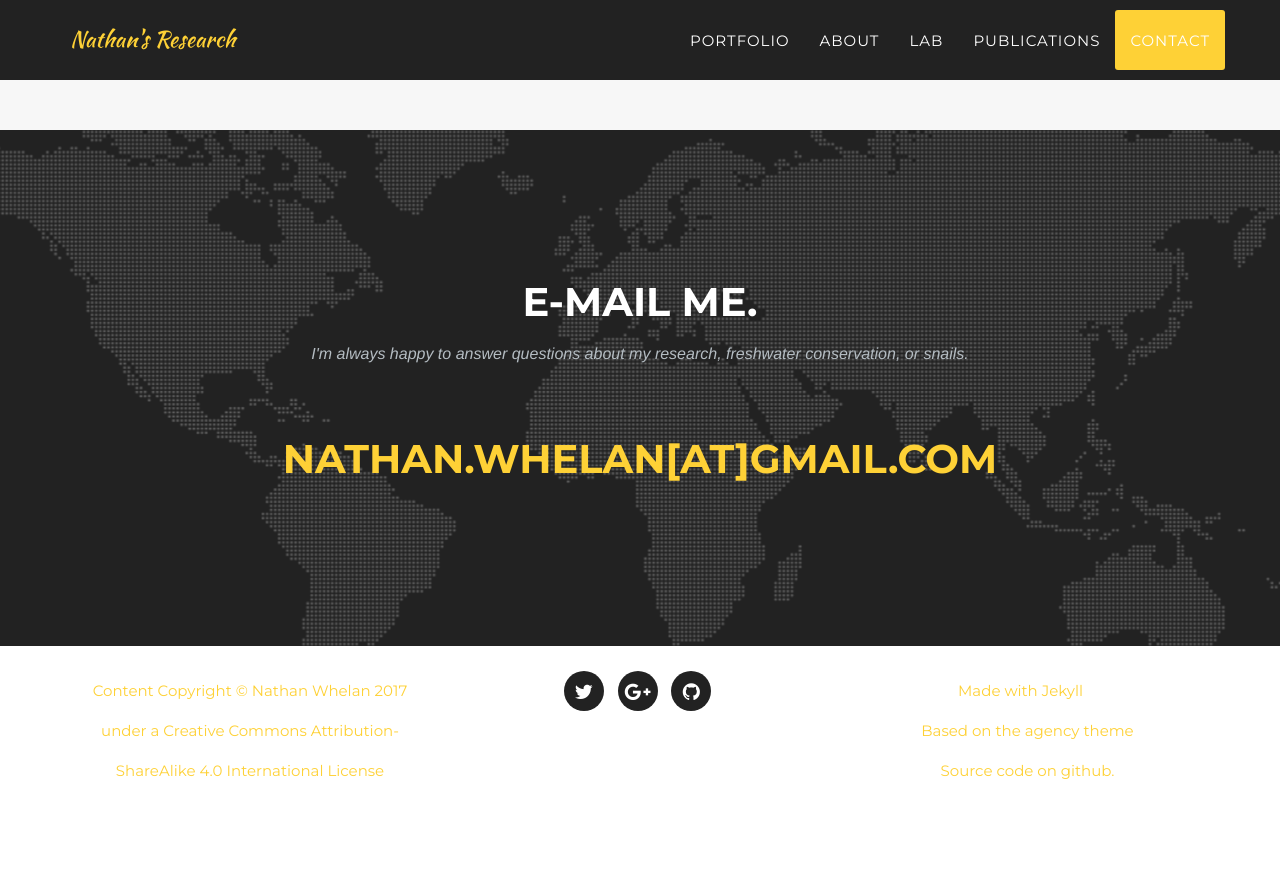
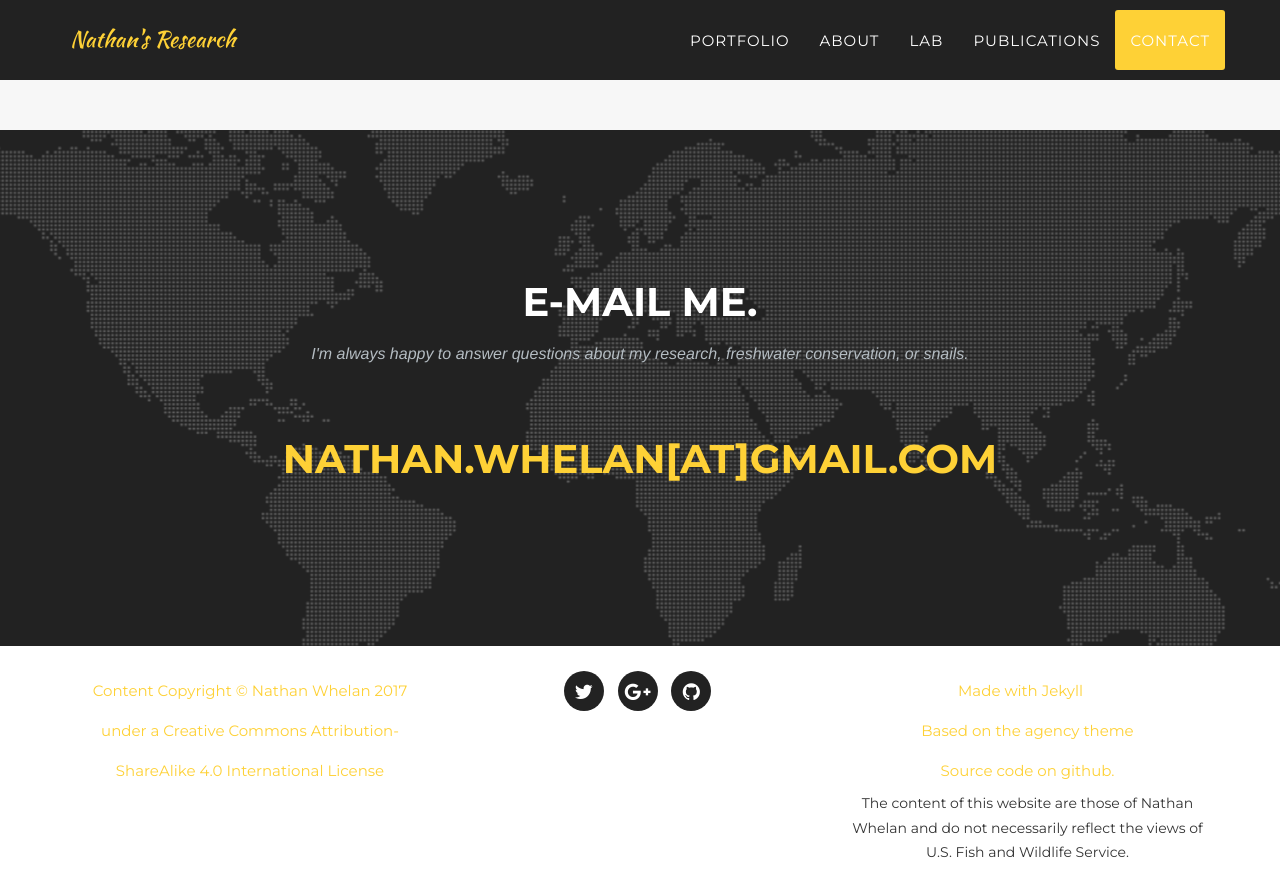
Before and after one commit to NathanWhelan/nathanwhelan.github.io, a Jekyll site: the page built from index.html, in a window 1280 px wide and 900 px high, scrolled down 6258 px. Shown: the top 896 px of the window. Built offline with Jekyll 4.4.1, drawn with Linux system fonts in a browser that asks for light colours; some web fonts are replaced; before the commit the page ends 7074 px from its top, so only the background shows below that.

Commit message:
Update footer.html

```diff
--- a/_includes/footer.html
+++ b/_includes/footer.html
@@ -23,6 +23,7 @@
                         <li><a href="http://jekyllthemes.org/themes/agency/">Based on the agency theme</a>
                         </li>
                         <li><a href="https://github.com/nathanwhelan/nathanwhelan.github.io">Source code on github.</a>
+                        <li><p>The content of this website are those of Nathan Whelan and do not necessarily reflect the views of U.S. Fish and Wildlife Service.</p></li>
                     </ul>
                 </div>
             </div>
```
